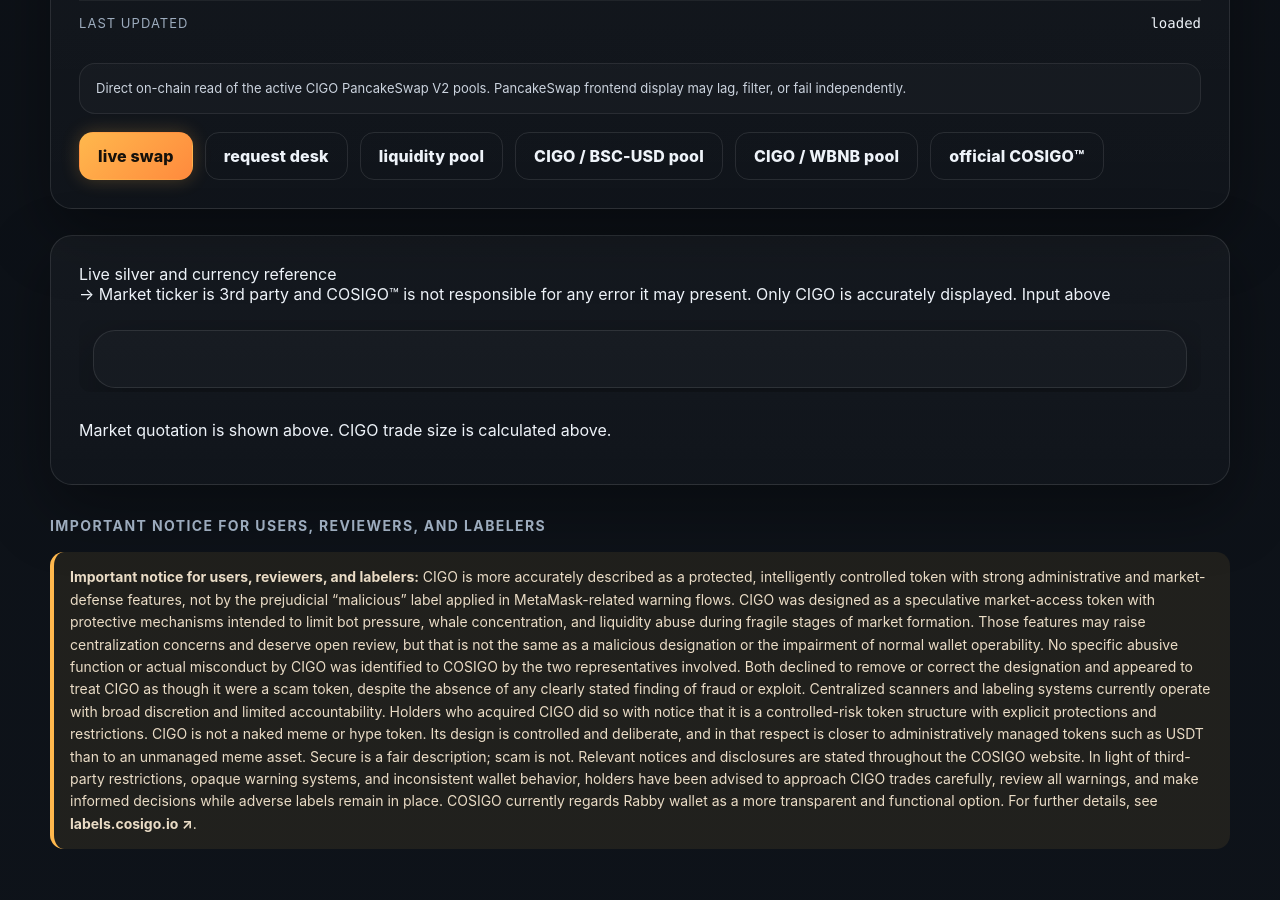
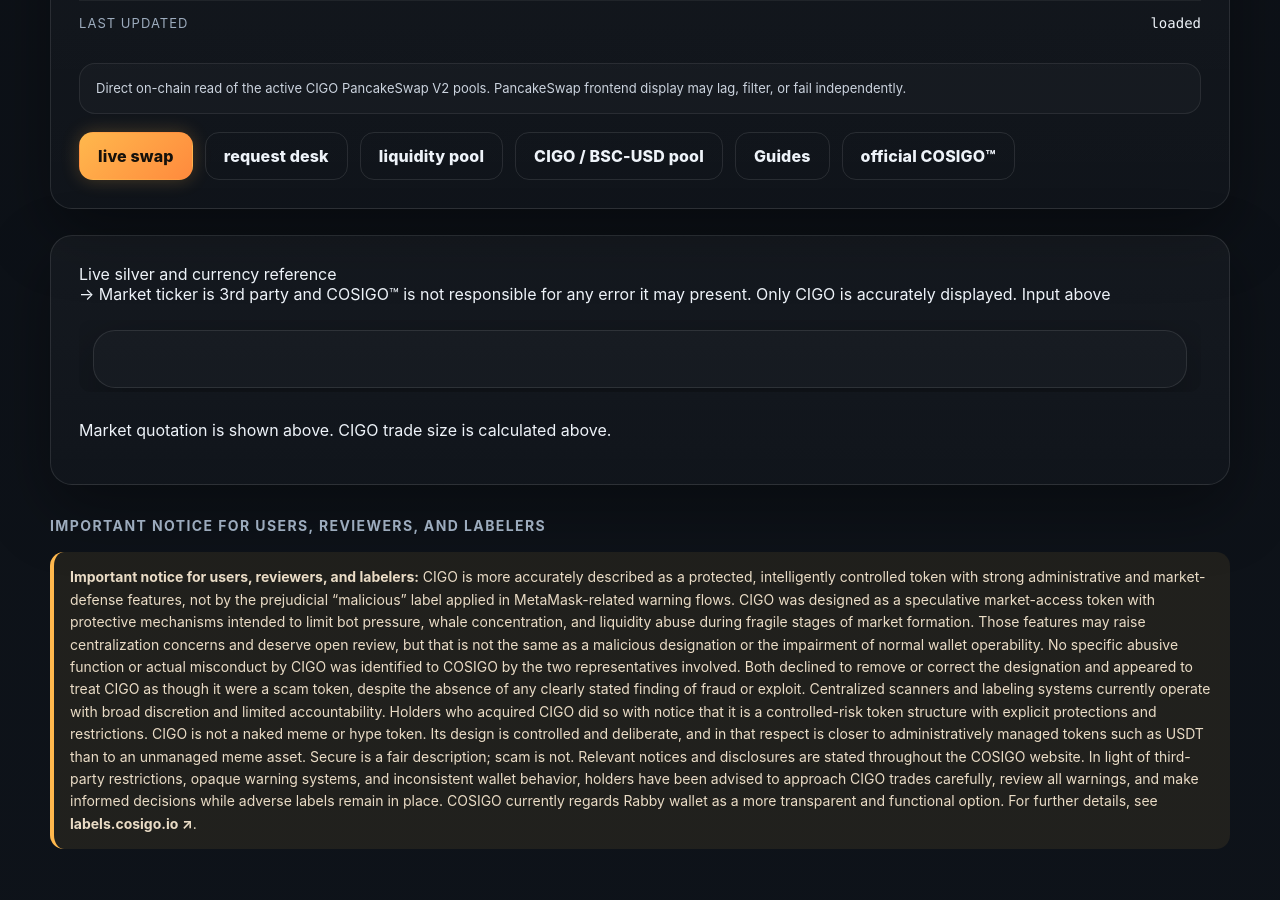
Before and after one commit to cosigo/quote.cosigo.io, a plain HTML site: page public/index.html in a window 1280 px wide. Shown: the part 3020-3920 px from the top of the page. Drawn offline with Linux system fonts and the light colour scheme; no server answers; a script that the page names is missing.

Commit message:
Update quote pool status guide link

```diff
--- a/public/index.html
+++ b/public/index.html
@@ -336,8 +336,8 @@
           <a href="https://trade.cosigo.io/pool.html">liquidity pool</a>
           <a href="https://bscscan.com/address/0xDed1e63B6262C0328876b7774f65c08505dd559A" target="_blank"
             rel="noopener">CIGO / BSC-USD pool</a>
-          <a href="https://bscscan.com/address/0x88DAB085d2b4dc31f8Cf990896d9042EE47C3e19" target="_blank"
-            rel="noopener">CIGO / WBNB pool</a>
+          <a href="https://trade.cosigo.io/guides.html" target="_blank"
+            rel="noopener">Guides</a>
           <a href="https://token.cosigo.io/">official COSIGO&trade;</a>
         </div>
       </div>
```
